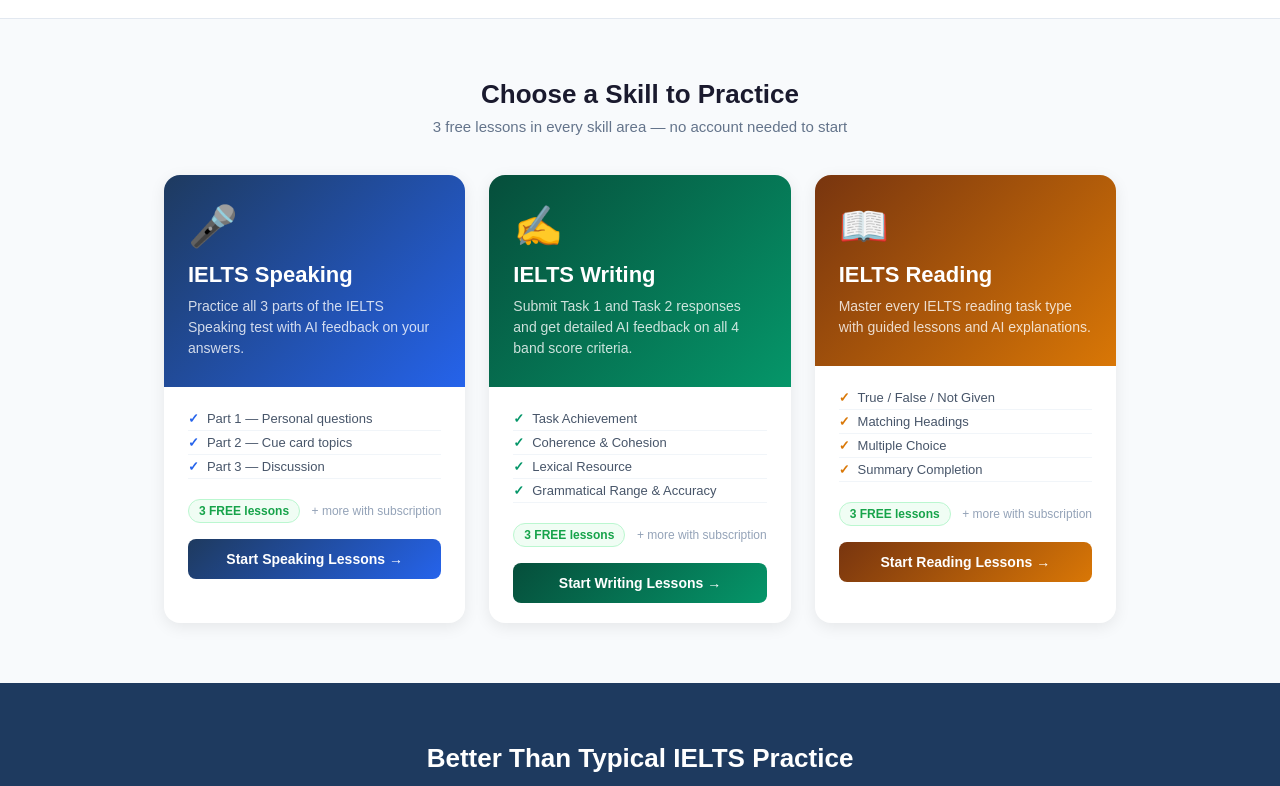
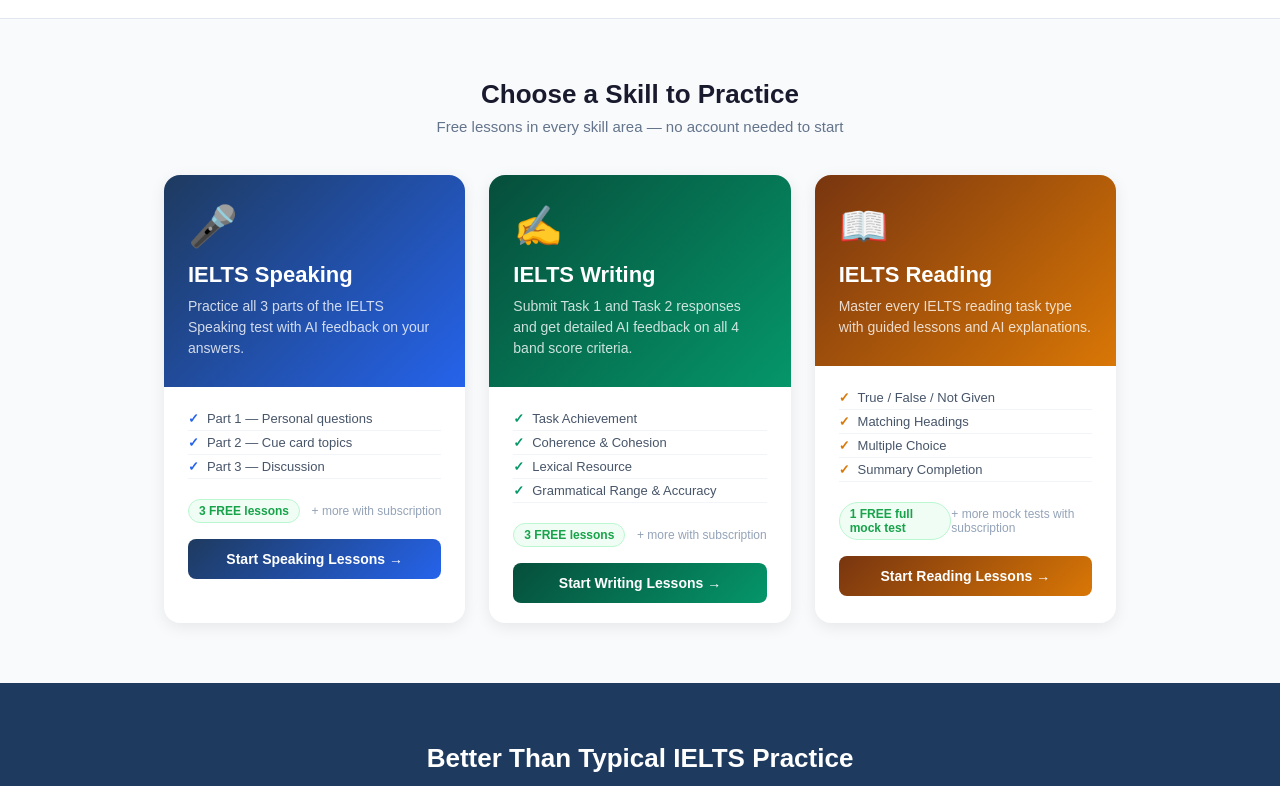
Before and after one commit to Davidjohnray/thailand-jobs, a Next.js app: page /ielts in a window 1280 px wide. Shown: the part 674-1460 px from the top of the page. Built offline with nearby package versions, Linux system fonts and the light colour scheme; no server answers; the database is empty.

Commit message:
fix reading free lesson labels and wording on IELTS hub page

```diff
--- a/app/ielts/page.tsx
+++ b/app/ielts/page.tsx
@@ -27,7 +27,8 @@ const SKILLS = [
     gradient: 'linear-gradient(135deg, #1e3a5f, #2563eb)',
     description: 'Practice all 3 parts of the IELTS Speaking test with AI feedback on your answers.',
     parts: ['Part 1 — Personal questions', 'Part 2 — Cue card topics', 'Part 3 — Discussion'],
-    freeLessons: 3,
+    freeLabel: '3 FREE lessons',
+    moreLabel: '+ more with subscription',
   },
   {
     title: 'Writing',
@@ -37,7 +38,8 @@ const SKILLS = [
     gradient: 'linear-gradient(135deg, #064e3b, #059669)',
     description: 'Submit Task 1 and Task 2 responses and get detailed AI feedback on all 4 band score criteria.',
     parts: ['Task Achievement', 'Coherence & Cohesion', 'Lexical Resource', 'Grammatical Range & Accuracy'],
-    freeLessons: 3,
+    freeLabel: '3 FREE lessons',
+    moreLabel: '+ more with subscription',
   },
   {
     title: 'Reading',
@@ -47,14 +49,15 @@ const SKILLS = [
     gradient: 'linear-gradient(135deg, #78350f, #d97706)',
     description: 'Master every IELTS reading task type with guided lessons and AI explanations.',
     parts: ['True / False / Not Given', 'Matching Headings', 'Multiple Choice', 'Summary Completion'],
-    freeLessons: 3,
+    freeLabel: '1 FREE full mock test',
+    moreLabel: '+ more mock tests with subscription',
   },
 ]
 
 const FAQS = [
   {
     q: 'How many free lessons do I get?',
-    a: '3 free lessons in each skill area — Speaking, Writing, and Reading. All free lessons include full AI feedback.',
+    a: '3 free lessons each for Speaking and Writing, plus 1 free full Reading mock test (3 passages, 40 questions). All free content includes full AI feedback.',
   },
   {
     q: 'What do I get with a subscription?',
@@ -135,7 +138,7 @@ export default function IELTSHubPage() {
             margin: '0 0 36px',
           }}>
             Real task-based lessons for Speaking, Writing, and Reading — with AI feedback on every answer.
-            Study alone or use with your teacher. 3 free lessons per skill, then just 149 THB per month.
+            Study alone or use with your teacher. Free lessons in every skill area, then just 149 THB per month.
           </p>
           <div style={{ display: 'flex', gap: '12px', justifyContent: 'center', flexWrap: 'wrap' }}>
             <Link href="/ielts/speaking" style={{
@@ -212,7 +215,7 @@ export default function IELTSHubPage() {
           Choose a Skill to Practice
         </h2>
         <p style={{ textAlign: 'center', color: '#64748b', marginBottom: '40px', fontSize: '15px' }}>
-          3 free lessons in every skill area — no account needed to start
+          Free lessons in every skill area — no account needed to start
         </p>
         <div style={{ display: 'grid', gridTemplateColumns: 'repeat(auto-fit, minmax(280px, 1fr))', gap: '24px' }}>
           {SKILLS.map(skill => (
@@ -259,9 +262,9 @@ export default function IELTSHubPage() {
                     borderRadius: '20px',
                     border: '1px solid #bbf7d0',
                   }}>
-                    {skill.freeLessons} FREE lessons
+                    {skill.freeLabel}
                   </span>
-                  <span style={{ fontSize: '12px', color: '#94a3b8' }}>+ more with subscription</span>
+                  <span style={{ fontSize: '12px', color: '#94a3b8' }}>{skill.moreLabel}</span>
                 </div>
                 <Link href={skill.href} style={{
                   display: 'block',
@@ -431,7 +434,7 @@ export default function IELTSHubPage() {
           Ready to improve your IELTS score?
         </h2>
         <p style={{ color: 'rgba(255,255,255,0.7)', marginBottom: '24px', fontSize: '15px' }}>
-          Start with 3 free lessons — no signup required.
+          Start with free lessons — no signup required.
         </p>
         <Link href="/ielts/speaking" style={{
           background: '#2563eb',
```
